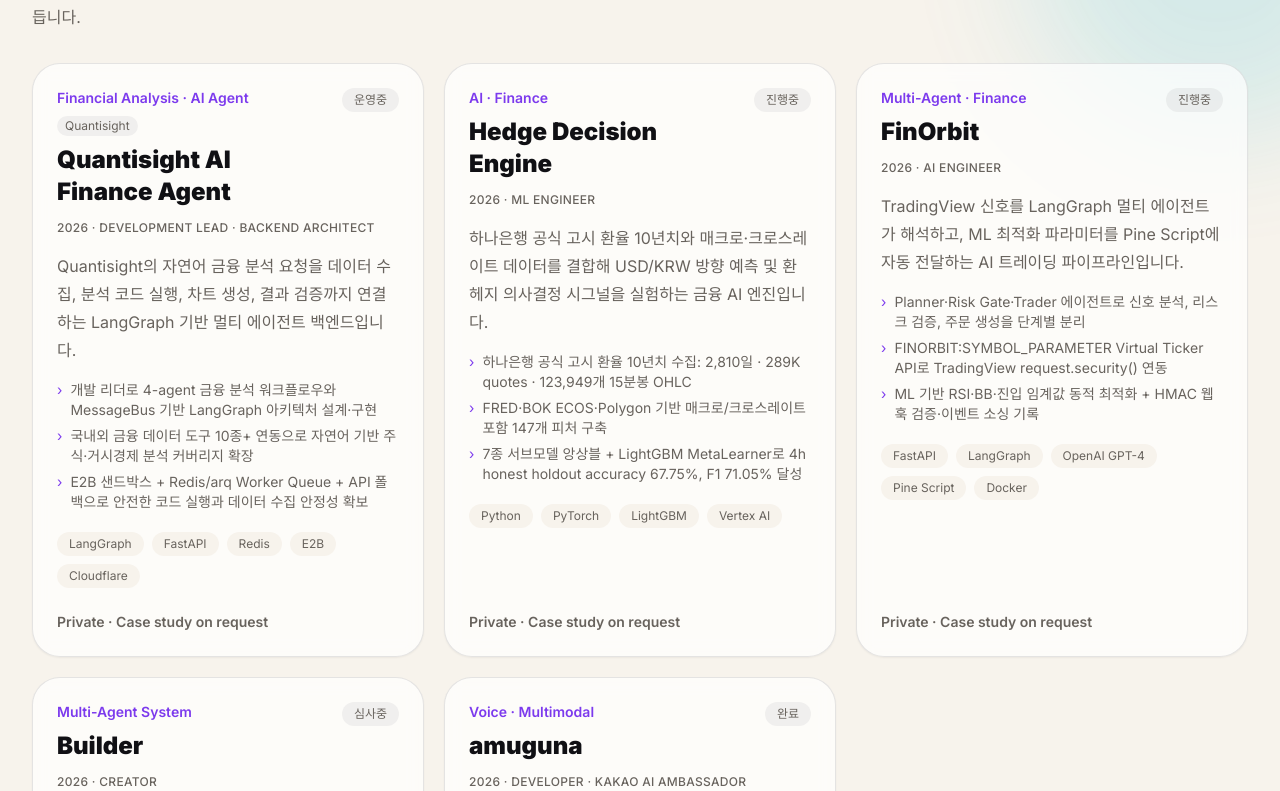
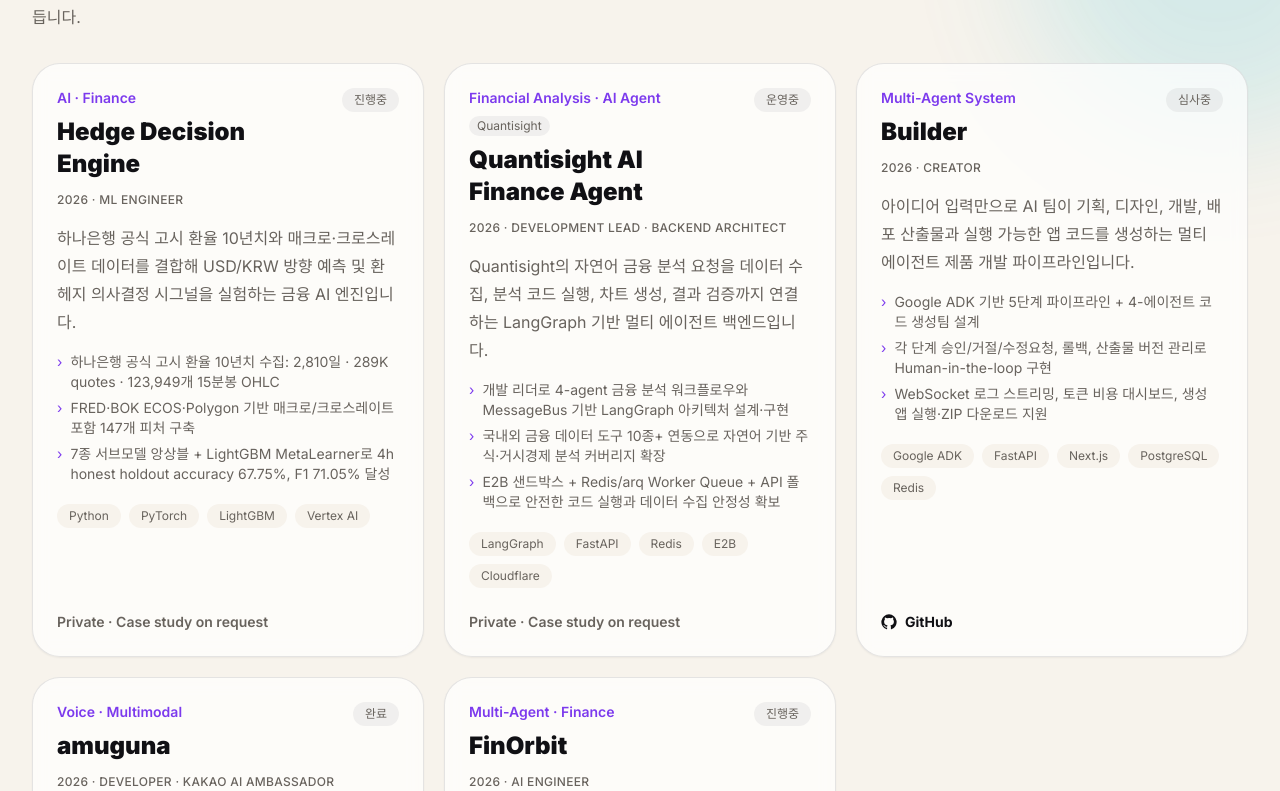
Before and after one commit to PlutoJoshua/PlutoJoshua.github.io, a React (Vite) app: page /projects in a window 1280 px wide. Shown: the part 449-1240 px from the top of the page. Built offline with nearby package versions, Linux system fonts and the light colour scheme; a web font is replaced by a local one.

Commit message:
content: refine career and project ordering

```diff
--- a/src/components/TimelineItem.jsx
+++ b/src/components/TimelineItem.jsx
@@ -1,6 +1,35 @@
+function parseMonth(value) {
+  if (!value || value === '현재') return null;
+  const [year, month] = value.split('.').map(Number);
+  if (!year || !month) return null;
+  return { year, month };
+}
+
+function currentMonth() {
+  const now = new Date();
+  return { year: now.getFullYear(), month: now.getMonth() + 1 };
+}
+
+function formatDuration(startValue, endValue) {
+  const start = parseMonth(startValue);
+  const end = endValue === '현재' ? currentMonth() : parseMonth(endValue);
+  if (!start || !end) return null;
+
+  const startIndex = start.year * 12 + start.month;
+  const endIndex = end.year * 12 + end.month;
+  const totalMonths = Math.max(1, endIndex - startIndex + 1);
+  const years = Math.floor(totalMonths / 12);
+  const months = totalMonths % 12;
+
+  if (years && months) return `${years}y ${months}m`;
+  if (years) return `${years}y`;
+  return `${months}m`;
+}
+
 // Career 타임라인 한 항목. 왼쪽 세로선 + dot 구조.
 export default function TimelineItem({ item }) {
   const { company, role, period, location, summary, highlights, stack, current } = item;
+  const duration = formatDuration(period.start, period.end);
   return (
     <li className="relative pl-10">
       {/* 세로선 */}
@@ -22,6 +51,7 @@
         <p className="mt-1 font-semibold text-accent">{company}</p>
         <p className="mt-1 text-sm text-muted dark:text-muted-d">
           {period.start} – {period.end}
+          {duration ? ` · ${duration}` : ''}
           {location ? ` · ${location}` : ''}
         </p>
         {summary ? <p className="mt-4 leading-7 text-muted dark:text-muted-d">{summary}</p> : null}
--- a/src/data/career.js
+++ b/src/data/career.js
@@ -42,7 +42,7 @@
     role: '교육사업팀',
     period: { start: '2019.01', end: '2023.01' },
     location: 'Seoul, KR',
-    summary: '온라인 교육과 LMS 운영, 대규모 과정 운영과 민원 응대를 담당했습니다. (4년)',
+    summary: '온라인 교육과 LMS 운영, 대규모 과정 운영과 민원 응대를 담당했습니다.',
     highlights: [
       '온라인 교육 운영 · LMS 운영',
       '연 140개사 · 40개 과정 운영',
@@ -58,7 +58,7 @@
     role: '기술지도실',
     period: { start: '2014.10', end: '2018.08' },
     location: 'Korea',
-    summary: '정부사업 행정과 스마트공장사업을 운영하며 중소기업 설비·컨설팅을 지원했습니다. (4년)',
+    summary: '정부사업 행정과 스마트공장사업을 운영하며 중소기업 설비·컨설팅을 지원했습니다.',
     highlights: [
       '정부사업 행정 · 스마트공장사업 운영',
       '연 150개 중소기업 설비 / 컨설팅 지원',
--- a/src/data/projects.js
+++ b/src/data/projects.js
@@ -256,6 +256,24 @@
   },
 ];
 
+export const projectOrder = {
+  featured: [
+    'Hedge Decision Engine',
+    'Quantisight AI Finance Agent',
+    'Builder',
+    'amuguna',
+    'FinOrbit',
+  ],
+  automation: [
+    'CUUNIT AI Agent',
+    'CUUNIT AI News',
+    'STT & Summarization Tool',
+    'WordPress Publishing Automation',
+    'instatoon Pipeline',
+    'NewsScrap',
+  ],
+};
+
 // 섹션 메타. Projects 페이지에서 group 별로 묶어 렌더.
 export const projectGroups = [
   {
--- a/src/pages/Projects.jsx
+++ b/src/pages/Projects.jsx
@@ -1,9 +1,21 @@
-import { projects, projectGroups } from '../data/projects';
+import { projects, projectGroups, projectOrder } from '../data/projects';
 import PageHeader from '../components/PageHeader';
 import ProjectCard from '../components/ProjectCard';
 import SectionLabel from '../components/SectionLabel';
 
 export default function Projects() {
+  function sortByDisplayOrder(items, groupKey) {
+    const order = projectOrder[groupKey];
+    if (!order) return items;
+    return [...items].sort((a, b) => {
+      const aIndex = order.indexOf(a.name);
+      const bIndex = order.indexOf(b.name);
+      const normalizedA = aIndex === -1 ? Number.MAX_SAFE_INTEGER : aIndex;
+      const normalizedB = bIndex === -1 ? Number.MAX_SAFE_INTEGER : bIndex;
+      return normalizedA - normalizedB;
+    });
+  }
+
   return (
     <section className="relative mx-auto max-w-7xl px-6 py-12 lg:px-8 lg:py-16">
       <PageHeader
@@ -14,7 +26,10 @@
 
       <div className="space-y-20">
         {projectGroups.map((group) => {
-          const items = projects.filter((p) => p.group === group.key);
+          const items = sortByDisplayOrder(
+            projects.filter((p) => p.group === group.key),
+            group.key,
+          );
           if (!items.length) return null;
           return (
             <div key={group.key}>
```
Also changed, not shown: 2 other files (tests, documents, lock files or other folders).
